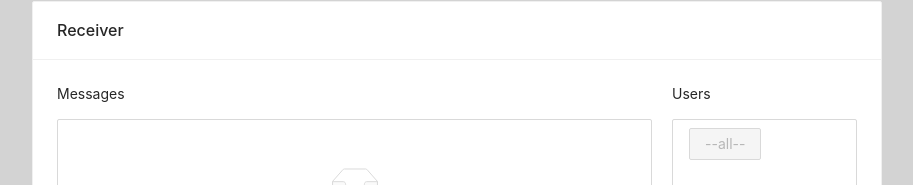
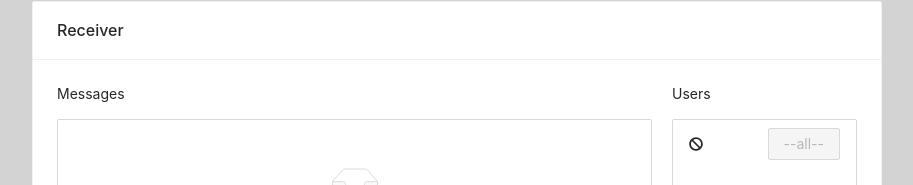
Before and after one commit to marcofriso/mqtt-client, a React (Create React App) app: page / in a window 1280 px wide. Shown: the part 615-800 px from the top of the page, without its empty margins (183-1096 px from the left). Built offline with nearby package versions, Linux system fonts and the light colour scheme.

Commit message:
fix(Receiver): adjust user list

```diff
--- a/src/components/Receiver.js
+++ b/src/components/Receiver.js
@@ -115,10 +115,15 @@ const Receiver = ({
 
   const renderUserListItem = (item) => {
     console.log("CONN-LIST", connectedUserList);
-    const isDisabled = ![...connectedUserList].includes(item);
+    let isDisabled =
+      ![...connectedUserList].includes(item) || connected !== "Connected";
 
     return (
       <List.Item>
+        <i
+          style={{ visibility: isDisabled ? "visible" : "hidden" }}
+          className={"fa fa-ban"}
+        />
         <Button disabled={isDisabled}>{item}</Button>
       </List.Item>
     );
--- a/src/components/index.js
+++ b/src/components/index.js
@@ -155,7 +155,7 @@ const HookMqtt = () => {
         availabilityCheckInterval={availabilityCheckInterval}
         isPresenceSubed={isPresenceSubed}
         username={username}
-        connected={connectStatus === "Connected"}
+        connected={connectStatus}
       />
     </>
   );
```
